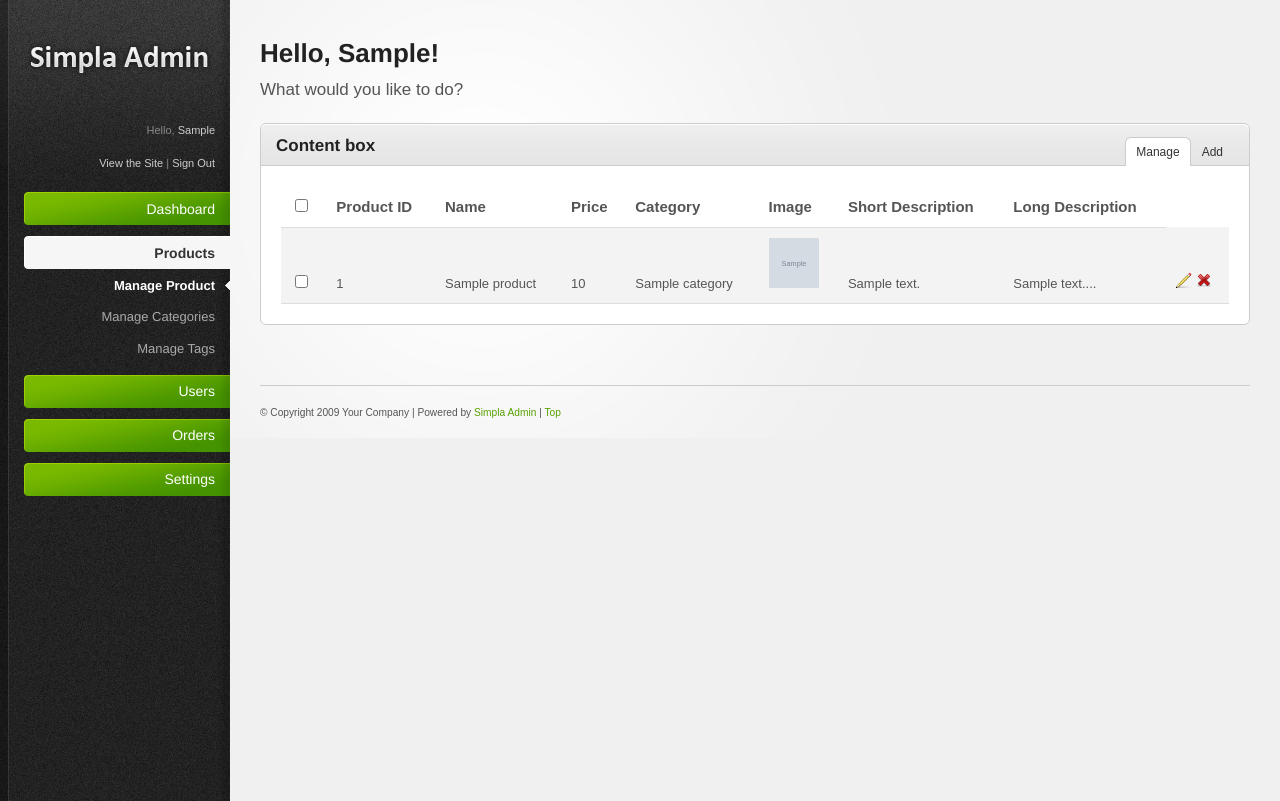
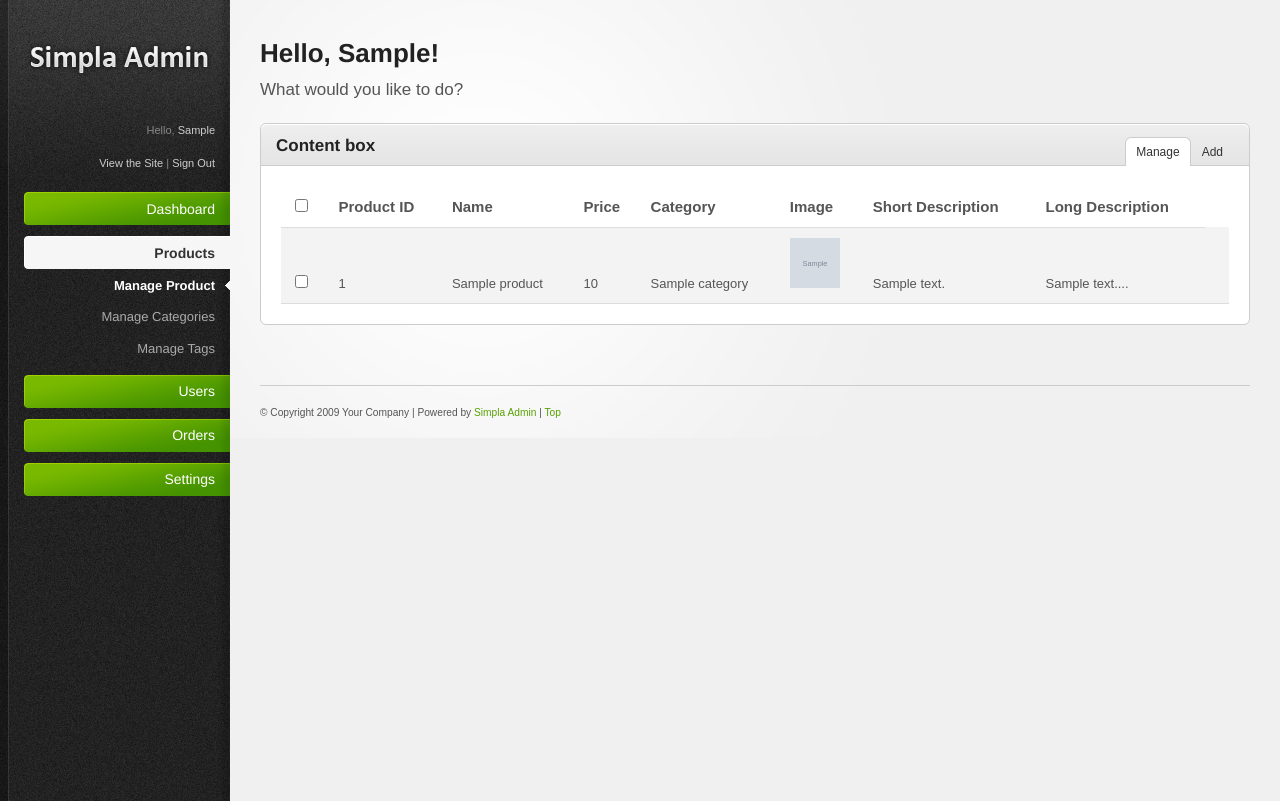
Before and after one commit to smrkhan123/cartApp, a PHP site: page /app/products.php in a window 1280 px wide. Run offline with PHP 8.4, Linux system fonts and the light colour scheme; the visitor is signed in with stand-in values (Sample User, id 1); tables that the repository leaves empty or names only in its code hold one stand-in row (values such as "Sample post"); grey boxes marked "Sample" are stand-in pictures.

Commit message:
Update products.php

```diff
--- a/admin/products.php
+++ b/admin/products.php
@@ -167,8 +167,8 @@ include('sidebar.php'); ?>
                                                 <td><?php echo substr( $data['long_description'],0,30 )."..."; ?></td>
                                                 <td>
                                                     <!-- Icons -->
-                                                    <a href="#" title="Edit"><img src="resources/images/icons/pencil.png" alt="Edit" /></a>
-                                                    <a href="#"  title="Delete"><img src="resources/images/icons/cross.png" alt="Delete" /></a>
+                                                    <!--<a href="#" title="Edit"><img src="resources/images/icons/pencil.png" alt="Edit" /></a>
+                                                    <a href="#"  title="Delete"><img src="resources/images/icons/cross.png" alt="Delete" /></a> -->
                                                 </td>
                                             </tr>
 
```
